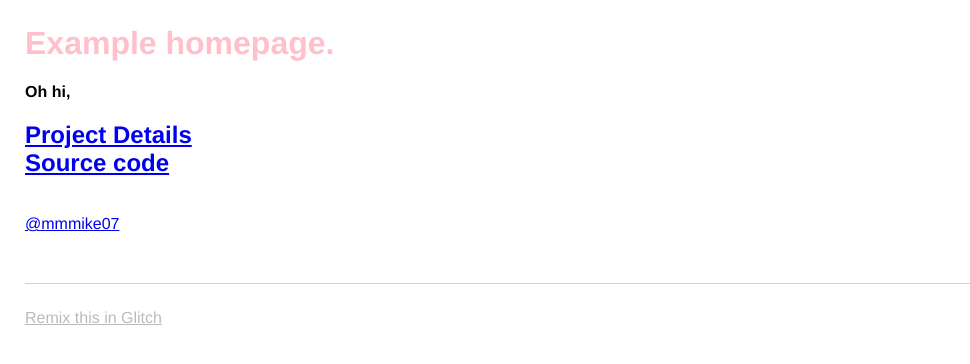
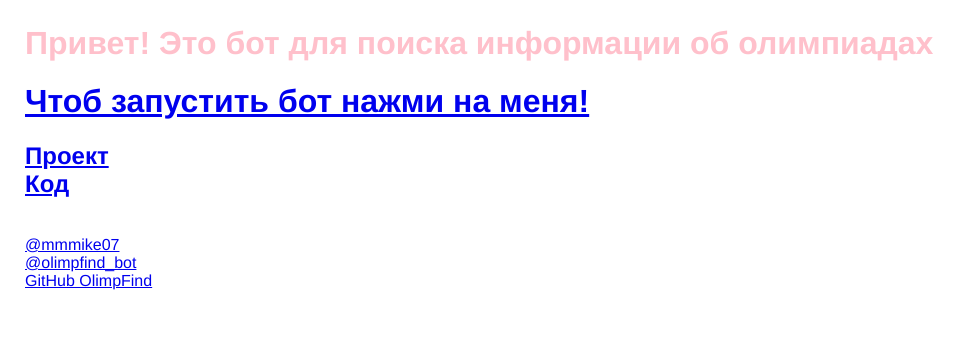
Before and after one commit to Mikekcpp/OlimpFind, a website: page static/index.html in a window 1280 px wide. Shown: the whole page, without its empty margins (0-970 px from the left). Drawn offline with Linux system fonts and the light colour scheme.

Commit message:
UPD description in index; add "START"; PEP + logo.ico

```diff
--- a/static/index.html
+++ b/static/index.html
@@ -1,8 +1,10 @@
 <html>
+
 <head>
   <title>Telegram bot</title>
-    <meta name="description" content="A cool thing made with Glitch">
-    <link id="favicon" rel="icon" href="https://glitch.com/edit/favicon-app.ico" type="image/x-icon">
+  <meta name="description" content="Бот для поиска олимпиад!">
+  <link id="favicon" rel="icon"
+    href="https://cdn.glitch.global/baa867b4-d6a0-494e-84b2-13f8f077fe3f/logo.ico?v=1742811400082" type="image/x-icon">
   <meta charset="utf-8">
   <meta http-equiv="X-UA-Compatible" content="IE=edge">
   <meta name="viewport" content="width=device-width, initial-scale=1">
@@ -82,7 +84,7 @@ footer {
       border-top: 1px solid lightgrey;
     }
 
-footer > a {
+    footer>a {
       color: #BBBBBB;
     }
 
@@ -91,28 +93,31 @@ footer > a {
     }
   </style>
 </head>
+
 <body>
   <header>
     <h1>
-        Example homepage.
+      Привет!
+      Это бот для поиска информации об олимпиадах
     </h1>
   </header>
 
   <main>
-      <p class="bold">Oh hi,</p>
+    <h1>
+      <a href="https://t.me/olimpfind_bot">Чтоб запустить бот нажми на меня!<br /></a>
+    </h1>
     <h2>
-        <a href="https://glitch.com/~telegram-bot-python">Project Details</a>
+      <a href="https://glitch.com/~telegram-bot-python">Проект</a>
       <br>
-        <a href="https://glitch.com/edit/#!/project/telegram-bot-python">Source code</a>
+      <a href="https://glitch.com/edit/#!/project/telegram-bot-python">Код</a>
     </h2>
     <br>
-        <a href="https://t.me/mmmike07">@mmmike07</a>
+    <a href="https://t.me/mmmike07">@mmmike07<br /></a>
+    <a href="https://t.me/olimpfind_bot">@olimpfind_bot<br /></a>
+    <a href="https://github.com/Mikekcpp/OlimpFind">GitHub OlimpFind<br /></a>
+
+
   </main>
+</body>
 
-    <footer>
-      <a href="https://glitch.com">
-        Remix this in Glitch
-      </a>
-    </footer>
-  </body>
 </html>
```
Also changed, not shown: static/logo.ico (added), 1 other file. Lines whose indentation alone changed are shown as unchanged.
